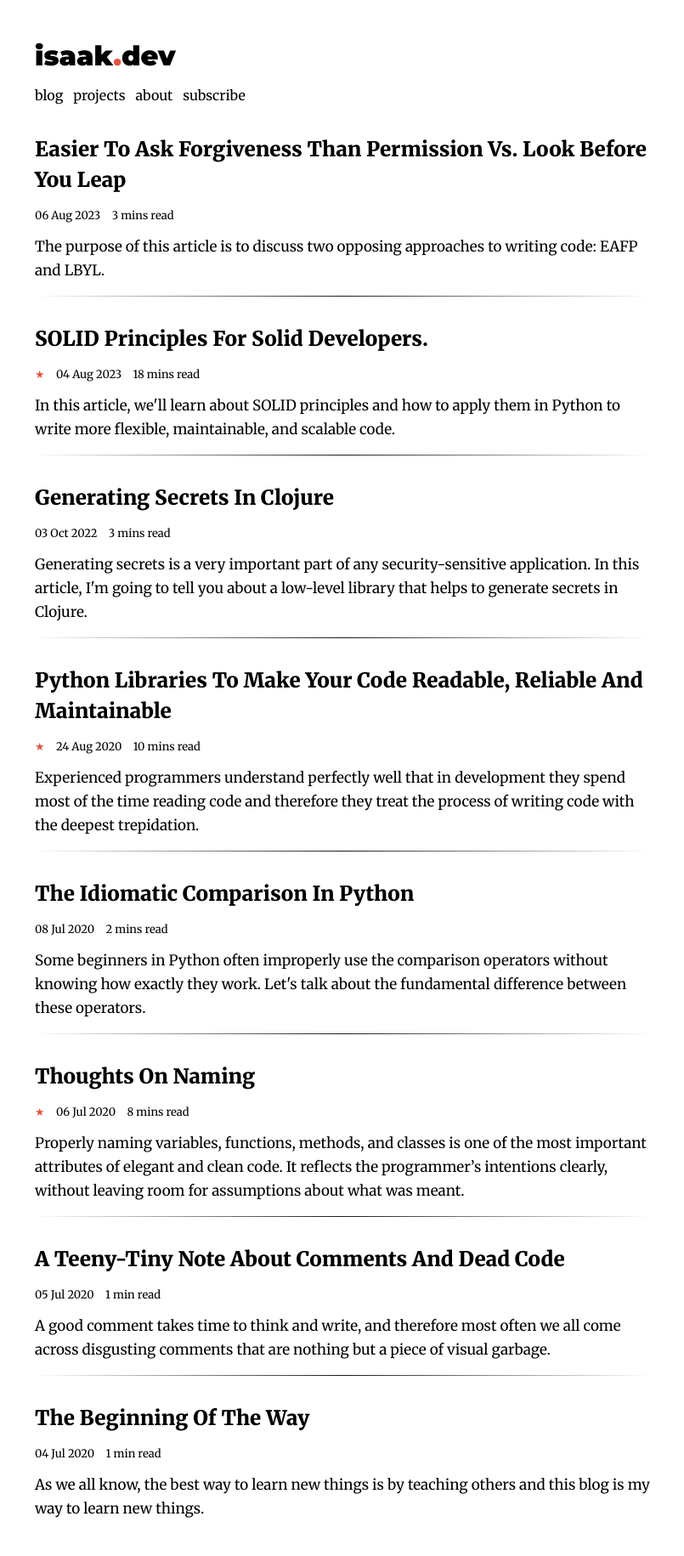
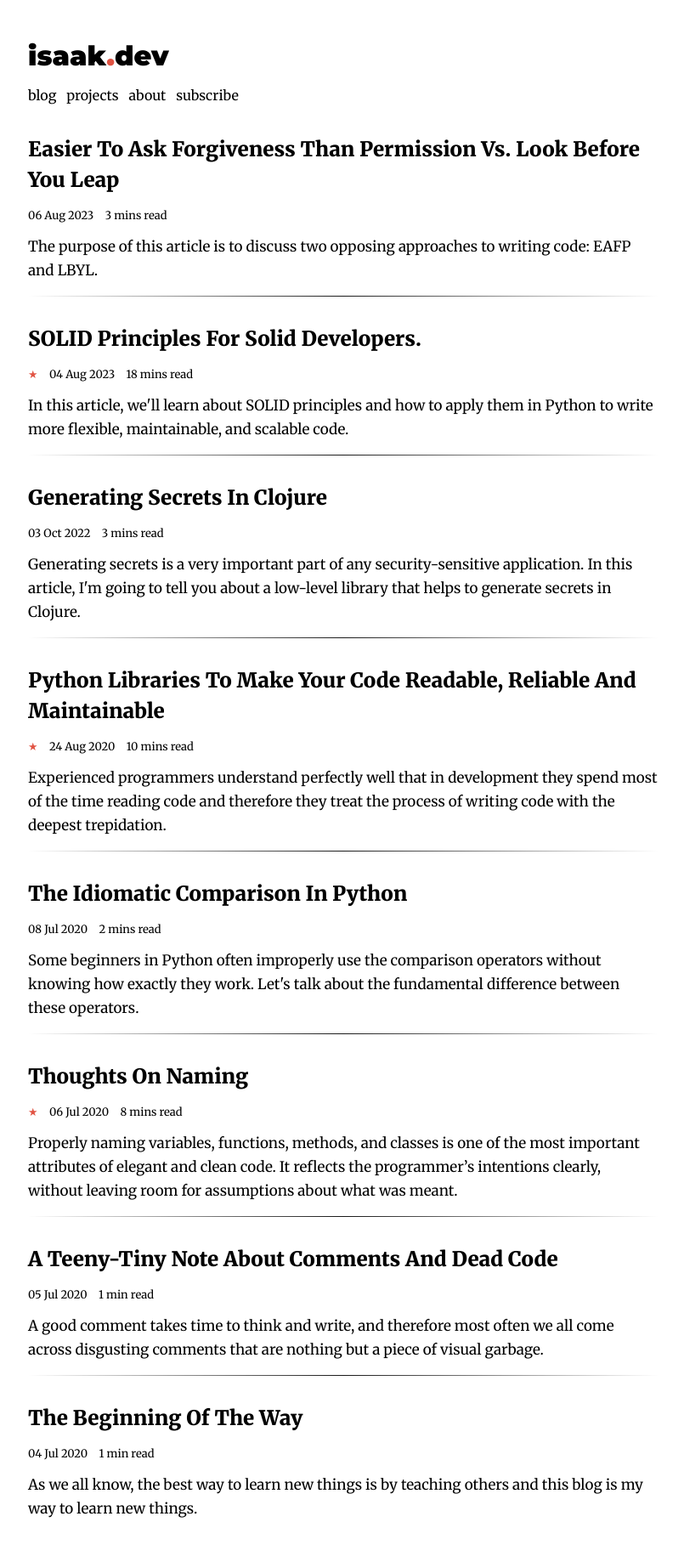
Before and after one commit to lk-geimfari/lk-geimfari.github.io, a Jekyll site: the page built from index.md, in a window 1280 px wide. Shown: the whole page at 85% size, without its empty margins (236-1041 px from the left). Built offline with Jekyll 4.4.1, drawn with Linux system fonts in a browser that asks for light colours; nearby versions of some CDN libraries.

Commit message:
Fix styles.css

```diff
--- a/assets/css/styles.css
+++ b/assets/css/styles.css
@@ -20,7 +20,7 @@ html, body {
 main {
     margin-left: auto;
     margin-right: auto;
-    max-width: 48rem;
+    max-width: 49rem;
     padding: 2.625rem 1.3125rem;
 }
 
```
